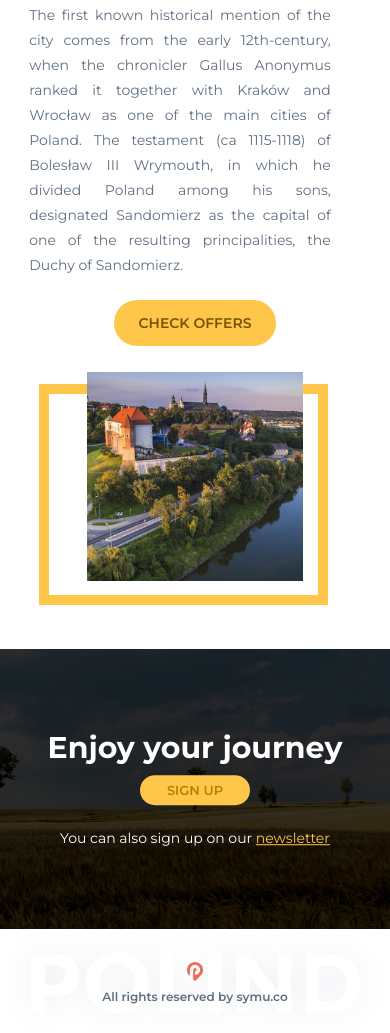
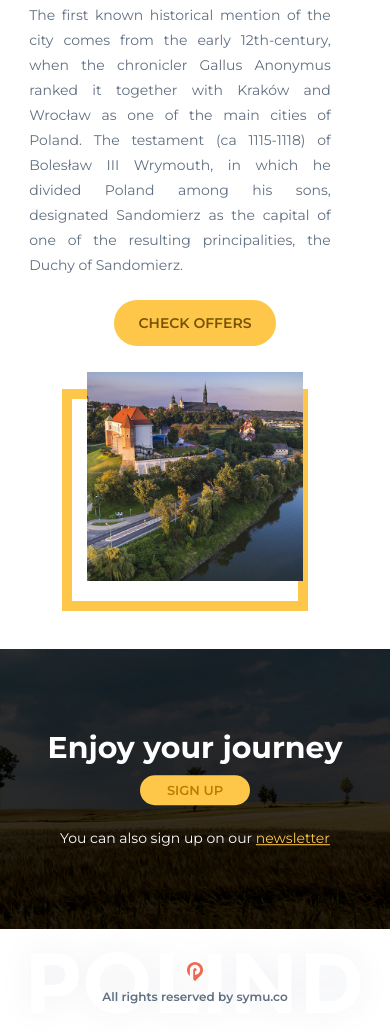
Before and after one commit to abshamim/polind-project8, a plain HTML site: page index.html in a window 390 px wide. Shown: the part 3995-5028 px from the top of the page. Drawn offline with Linux system fonts and the light colour scheme.

Commit message:
Update responsive.css

```diff
--- a/css/responsive.css
+++ b/css/responsive.css
@@ -57,10 +57,10 @@
         height: 30px !important;
     }
     .city .image:before{
-        width: 81% !important;
-        bottom: -9% !important;
-        top: 6% !important;
-        left: 3% !important;
+        width: 68% !important;
+        bottom: -12% !important;
+        top: 8% !important;
+        left: 10% !important;
     }
     .footer{
         height: 100px !important;
```
